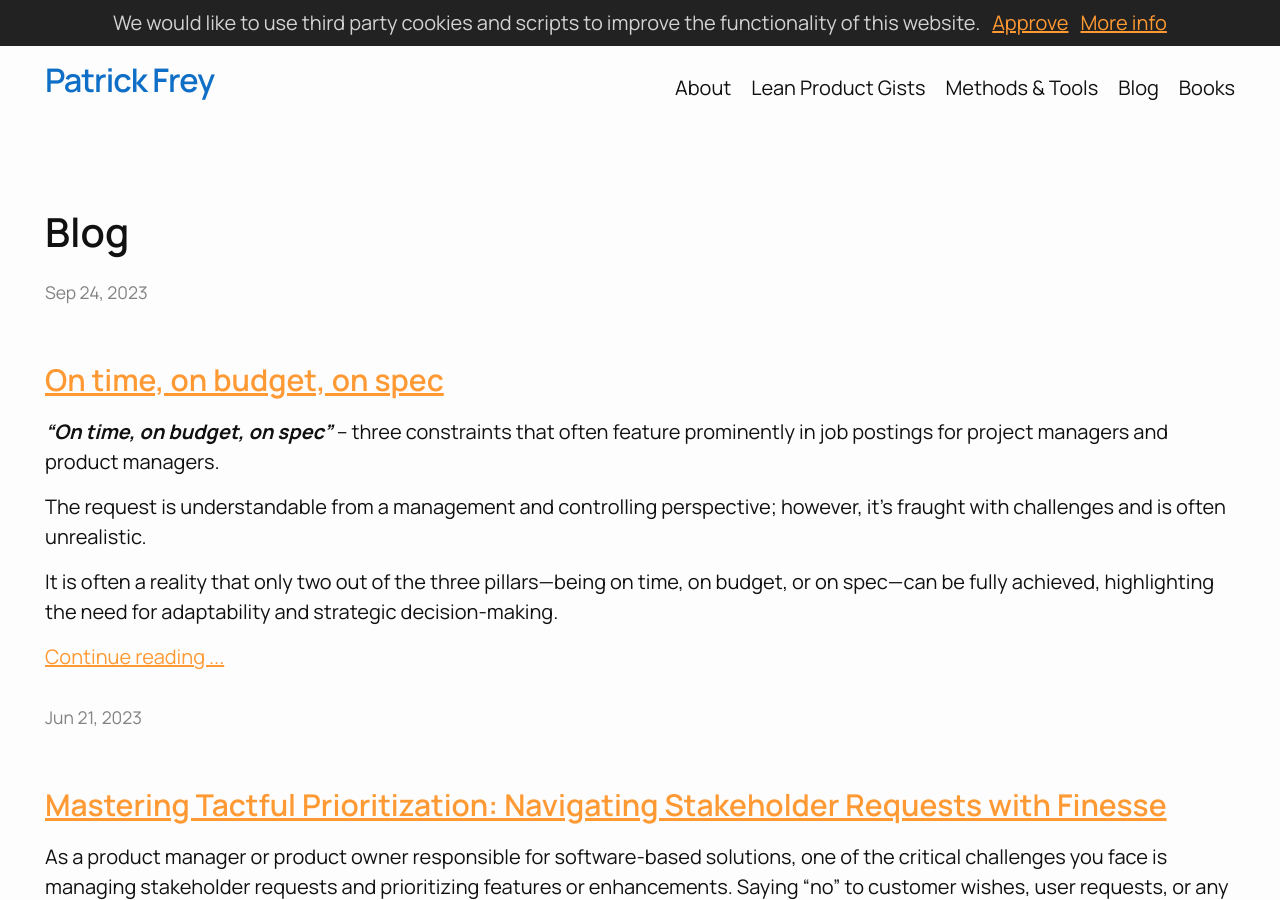
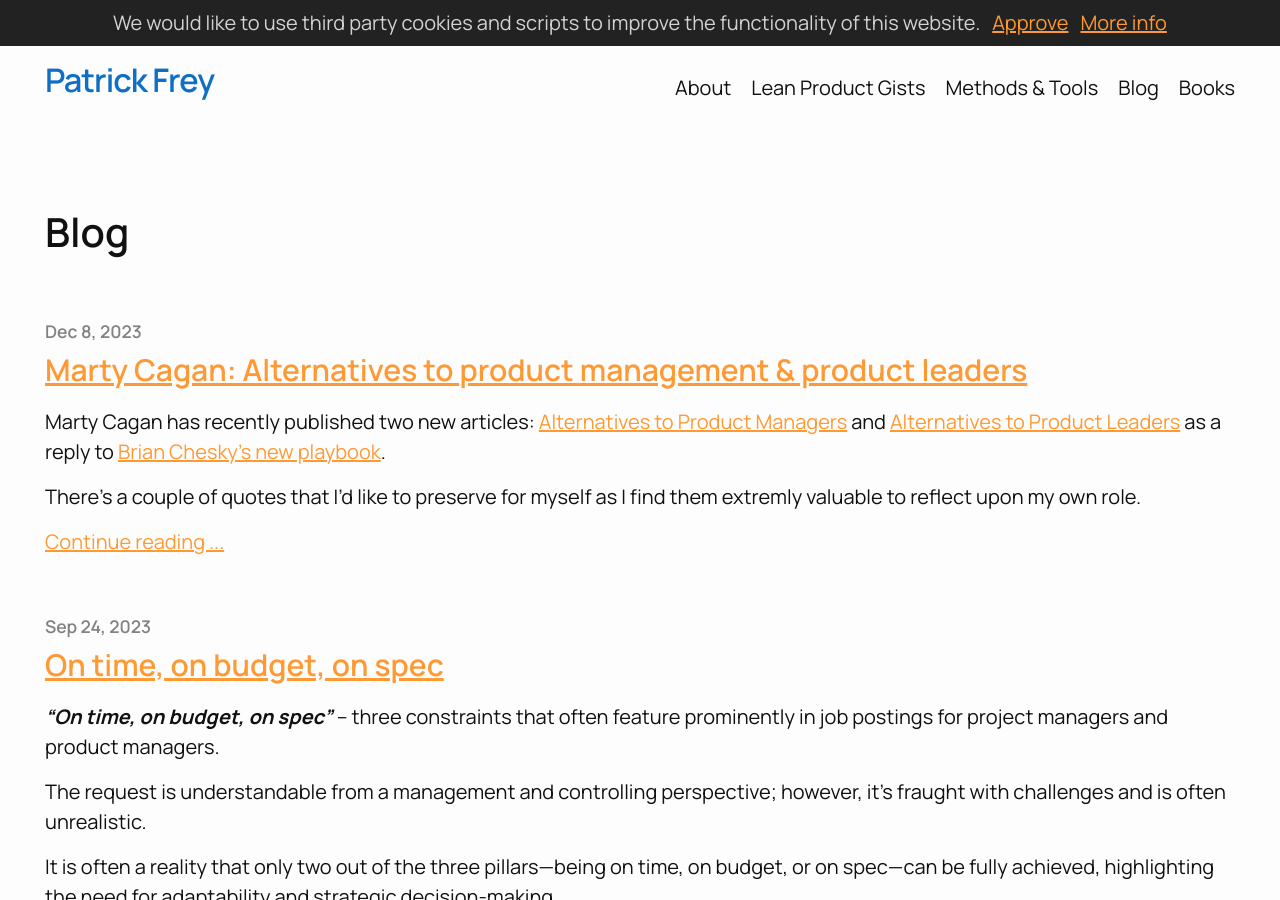
Before and after one commit to patrickfreyproductmanagement/patrickfreyproductmanagement.github.io, a Jekyll site: the page built from blog.markdown, in a window 1280 px wide and 900 px high. Built offline with Jekyll 4.4.1, drawn with Linux system fonts in a browser that asks for light colours.

Commit message:
New blog post on Alternatives to Product Management.

```diff
--- a/_layouts/blog.html
+++ b/_layouts/blog.html
@@ -17,8 +17,9 @@ layout: default
       {%- for post in site.posts -%}
       <li>
         {%- assign date_format = site.minima.date_format | default: "%b %-d, %Y" -%}
-        <span class="post-meta">{{ post.date | date: date_format }}</span>
+
         <h3>
+          <span class="post-meta">{{ post.date | date: date_format }}</span>
           <a class="post-link" href="{{ post.url | relative_url }}">
             {{ post.title | escape }}
           </a>
--- /dev/null
+++ b/_posts/2023-12-08-alternatives-to-product-management.md
@@ -0,0 +1,30 @@
+---
+layout: post
+title: "Marty Cagan: Alternatives to product management & product leaders "
+date: 2023-12-08 06:00:00 +0100
+categories: product management
+excerpt_separator: <!-- excerpt -->
+source:
+---
+
+Marty Cagan has recently published two new articles: [Alternatives to Product Managers](https://www.svpg.com/alternatives-to-product-managers/) and [Alternatives to Product Leaders](https://www.svpg.com/alternatives-to-product-leaders/) as a reply to [Brian Chesky’s new playbook](https://www.lennyspodcast.com/brian-cheskys-new-playbook/).
+
+There's a couple of quotes that I'd like to preserve for myself as I find them extremly valuable to reflect upon my own role.
+
+<!-- excerpt -->
+
+> If you define *product management*, as I do, *as being responsible for the value and viability of what gets built*, then there really isn’t an alternative to product *management* – someone is doing this one way or another.
+> -- <cite>[Alternatives to Product Managers](https://www.svpg.com/alternatives-to-product-managers/)</cite>
+
+## Alternatives to Product Leaders
+
+On leading with command and control:
+
+> In either case, soon enough, the company finds itself dealing with the consequences of feature teams:  The teams are not empowered; they are mercenaries, there to serve the business by delivering the projects and features the CEO or stakeholders request.  The focus is now on output, and not outcomes. Tech debt issues accelerate as a consequence of the project focus.  Product managers become project managers. Design is run like an internal agency.  Innovation rarely happens because the engineers are simply there to code.  The best people usually start to leave.
+> -- <cite>[Alternatives to Product Leaders](https://www.svpg.com/alternatives-to-product-leaders/)</cite>
+
+On leading with product leadership:
+
+> If you’re a product company, especially a tech-powered product company, I argue [product leadership] is the single most important thing for you to get right.  Everything else, including marketing, sales, revenue, profit, and valuation, all directly or indirectly derive from this.
+
+> -- <cite>[Alternatives to Product Leaders](https://www.svpg.com/alternatives-to-product-leaders/)</cite>
```
